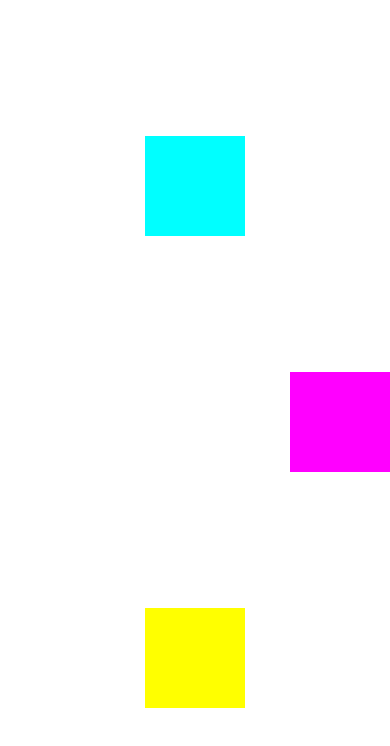
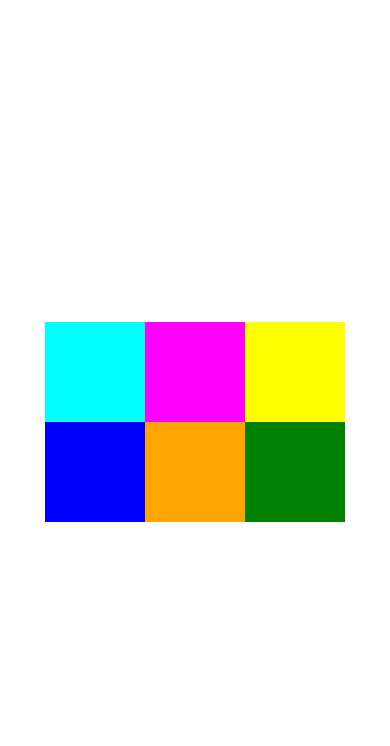
Before and after one commit to behrends/Flexbox, a React Native app: screen / in a window 390 px wide. Shown: the top 746 px of the page. Built offline with nearby package versions, Linux system fonts and the light colour scheme.

Commit message:
flexWrap und alignContent ermöglichen Umbrüche

```diff
--- a/App.js
+++ b/App.js
@@ -4,13 +4,11 @@ export default function App() {
   return (
     <View style={styles.container}>
       <View style={[styles.box, { backgroundColor: 'cyan' }]} />
-      <View
-        style={[
-          styles.box,
-          { alignSelf: 'flex-end', backgroundColor: 'magenta' },
-        ]}
-      />
+      <View style={[styles.box, { backgroundColor: 'magenta' }]} />
       <View style={[styles.box, { backgroundColor: 'yellow' }]} />
+      <View style={[styles.box, { backgroundColor: 'blue' }]} />
+      <View style={[styles.box, { backgroundColor: 'orange' }]} />
+      <View style={[styles.box, { backgroundColor: 'green' }]} />
     </View>
   );
 }
@@ -18,9 +16,11 @@ export default function App() {
 const styles = StyleSheet.create({
   container: {
     flex: 1,
-    flexDirection: 'column', // Ausrichtung der Hauptachse
-    justifyContent: 'space-evenly', // Anordnung der Elemente auf der Hauptachse
+    flexDirection: 'row', // Ausrichtung der Hauptachse
+    justifyContent: 'center', // Anordnung der Elemente auf der Hauptachse
     alignItems: 'center', // Anordnung auf Querachse
+    flexWrap: 'wrap',
+    alignContent: 'center',
   },
   box: {
     width: 100,
@@ -48,3 +48,6 @@ const styles = StyleSheet.create({
 // Bemerkung: alignSelf wird für einzelne Komponenten deklariert
 // alignSelf: 'auto', 'flex-start' | 'flex-end' | 'center' | 'stretch' | 'baseline'
 // alignSelf hat 'auto' als Default
+
+// flexWrap: legt Umbrüche fest (ggf. mit alignContent)
+// flexWrap: 'wrap' erzwingt Umbrüche ('nowrap' ist Default)
```
